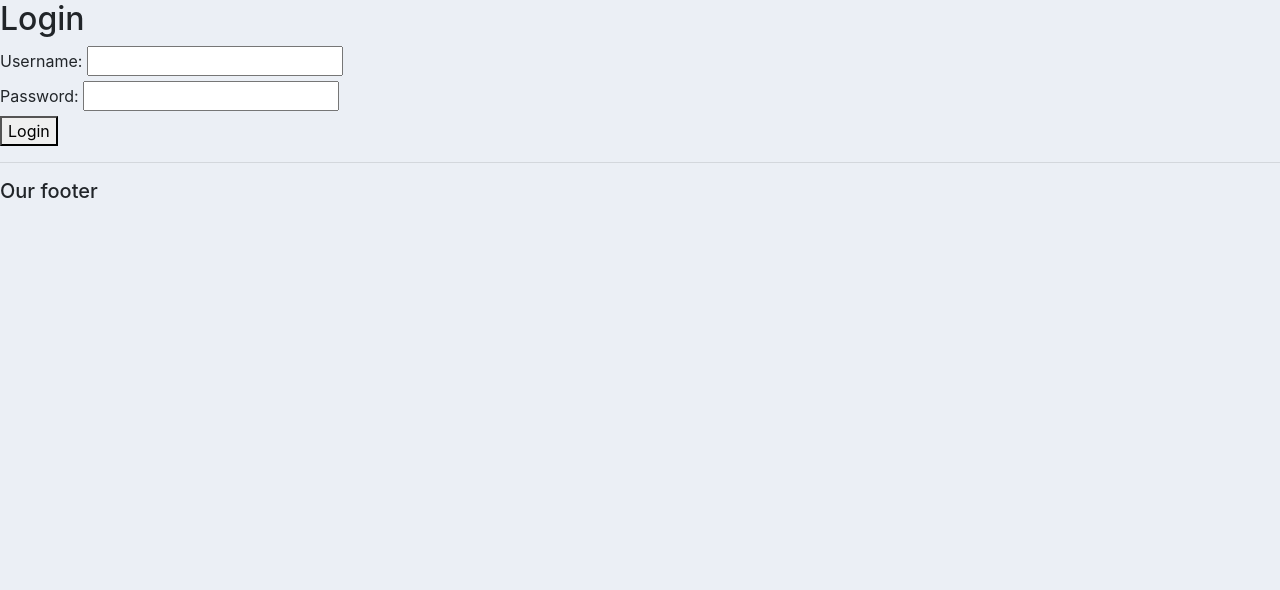
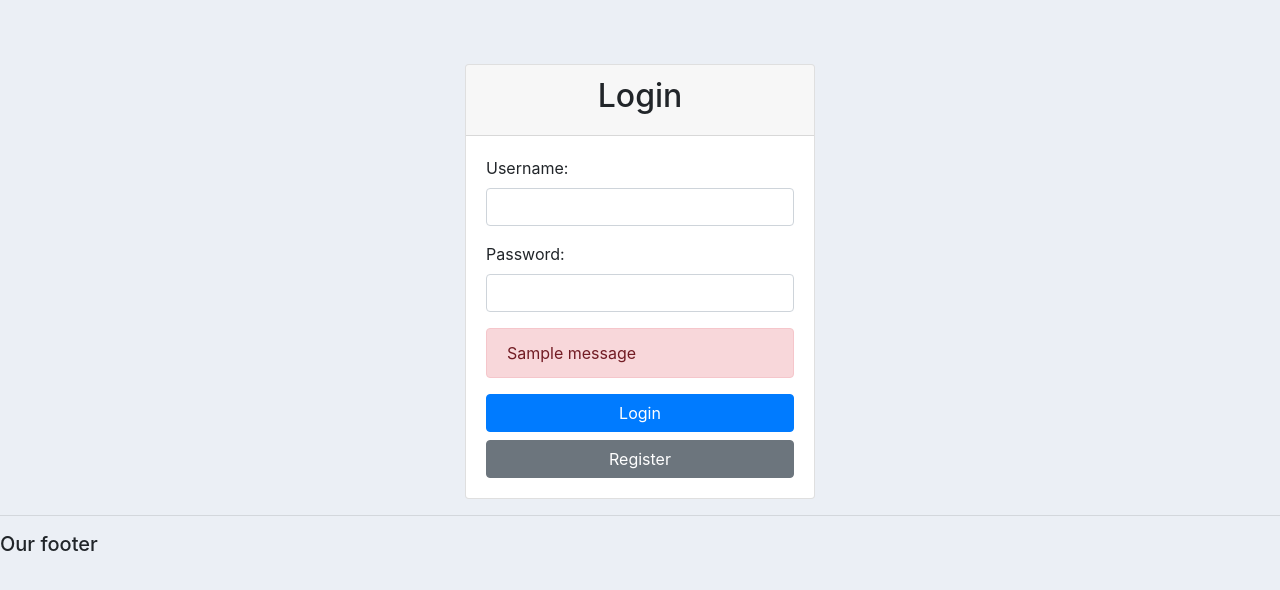
Before and after one commit to jbytow/GLTracker, a Django app: page /accounts/login/ in a window 1280 px wide. Shown: the part 56-646 px from the top of the page. Run offline with Django 4.2, Linux system fonts and the light colour scheme; tables that the repository leaves empty hold one stand-in row (values such as "Sample post"); one stand-in notice (Sample message) is shown.

Commit message:
0.949 login page updated, views logic changed (index changed to profile)

```diff
--- a/gltracker/accounts/templates/login.html
+++ b/gltracker/accounts/templates/login.html
@@ -2,18 +2,43 @@
 
 {% block content %}
 
+
+<div class="container mt-5">
+    <div class="row justify-content-center">
+        <div class="col-md-4">
+            <div class="card mt-3">
+                <div class="card-header">
+                    <div class='d-flex justify-content-center'>
                         <h2>Login</h2>
+                    </div>
+                </div>
+                <div class="card-body">
                     <form method="post">
                         {% csrf_token %}
-    <div>
+                        <div class="form-group">
                             <label for="username">Username:</label>
-      <input type="text" id="username" name="username">
+                            <input type="text" class="form-control" id="username" name="username">
                         </div>
-    <div>
+                        <div class="form-group">
                             <label for="password">Password:</label>
-      <input type="password" id="password" name="password">
+                            <input type="password" class="form-control" id="password" name="password">
                         </div>
-    <button type="submit">Login</button>
+                        {% if messages %}
+                        <div class="messages mt-2">
+                            {% for message in messages %}
+                            <div class="alert alert-danger">
+                                {{ message }}
+                            </div>
+                            {% endfor %}
+                        </div>
+                        {% endif %}
+                        <button type="submit" class="btn btn-primary btn-block mt-3">Login</button>
+                        <a href="{% url 'register' %}" class="btn btn-secondary btn-block mt-2">Register</a>
                     </form>
+                </div>
+            </div>
+        </div>
+    </div>
+</div>
 
 {% endblock %}
--- a/gltracker/accounts/views.py
+++ b/gltracker/accounts/views.py
@@ -1,6 +1,7 @@
 from django.shortcuts import render, redirect, get_object_or_404
 from django.contrib import messages
 from django.contrib.auth import login, logout, authenticate
+from django.contrib.auth.models import User
 from django.contrib.auth.decorators import login_required
 from django.core.paginator import Paginator, EmptyPage, PageNotAnInteger
 from django.utils import timezone
@@ -42,23 +43,30 @@ def login_page(request):
         return redirect('index')
 
     if request.method == 'POST':
-        username = request.POST.get('username')
+        identifier = request.POST.get('username')
         password = request.POST.get('password')
 
-        user = authenticate(request, username=username, password=password)
+        user = authenticate(request, username=identifier, password=password)
+
+        if user is None:
+            try:
+                found_user = User.objects.get(email=identifier)
+                user = authenticate(request, username=found_user.username, password=password)
+            except User.DoesNotExist:
+                pass
 
         if user is not None:
             login(request, user)
-            return redirect('index')
+            return redirect('profile')
         else:
-            messages.error(request, 'Invalid username or password.')
+            messages.error(request, 'Invalid username/email or password.')
 
     return render(request, 'login.html')
 
 
 def logout_user(request):
     logout(request)
-    return redirect('index')
+    return redirect('login')
 
 
 @login_required()
--- a/gltracker/food/views.py
+++ b/gltracker/food/views.py
@@ -7,10 +7,6 @@ from django.forms import modelformset_factory
 
 from .models import FoodItem, Meal, MealItem
 from .forms import FoodItemForm, MealItemForm, MealForm
-
-
-def index(request):
-    return render(request, "index.html")
 
 
 @login_required()
--- a/gltracker/gltracker/urls.py
+++ b/gltracker/gltracker/urls.py
@@ -19,11 +19,11 @@ from django.conf.urls.static import static
 from django.contrib import admin
 from django.urls import path, include
 
-import food.views
+import accounts.views
 
 urlpatterns = [
     path('admin/', admin.site.urls),
-    path('', food.views.index, name="index"),
+    path('', accounts.views.profile_page, name="main_profile"),
     path('accounts/', include('accounts.urls')),
     path('food/', include('food.urls')),
     path("select2/", include("django_select2.urls")),
--- a/gltracker/templates/base.html
+++ b/gltracker/templates/base.html
@@ -1,5 +1,5 @@
 {% load static %}
-
+<!DOCTYPE html>
 <html lang='en'>
 <head>
     <title>GLTracker</title>
```
Lines whose indentation alone changed are shown as unchanged.
